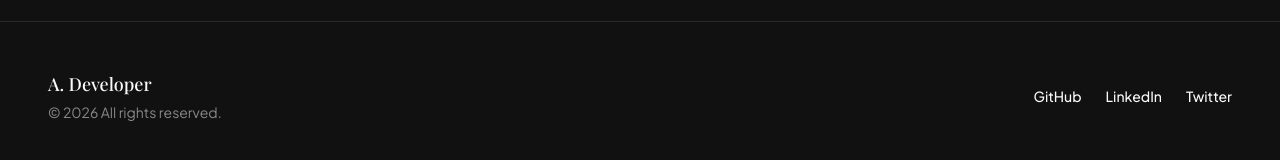
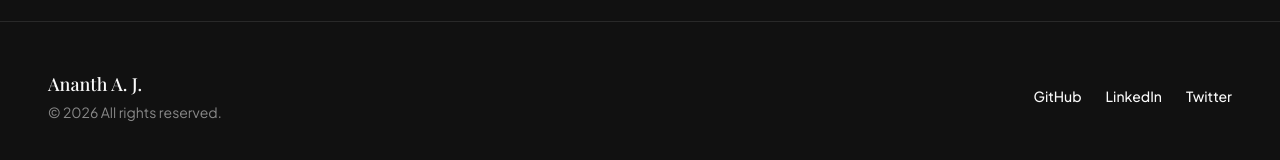
Before and after one commit to Ananth-Joshi/New-Portfolio, a Next.js app: page / in a window 1280 px wide. Shown: the part 2585-2745 px from the top of the page. Built offline with nearby package versions, Linux system fonts and the light colour scheme; no server answers; the database is empty; a web font is replaced by a local one.

Commit message:
changed footer

```diff
--- a/components/Footer.tsx
+++ b/components/Footer.tsx
@@ -5,7 +5,7 @@ export default function Footer() {
     <footer className="py-12 border-t border-white/10 px-6 md:px-12 bg-background">
       <div className="max-w-7xl mx-auto flex flex-col md:flex-row justify-between items-center gap-6">
         <div className="flex flex-col items-center md:items-start">
-          <span className="font-serif text-lg font-medium">A. Developer</span>
+          <span className="font-serif text-lg font-medium">Ananth A. J.</span>
           <span className="text-sm text-white/50 mt-1">© {new Date().getFullYear()} All rights reserved.</span>
         </div>
 
```
